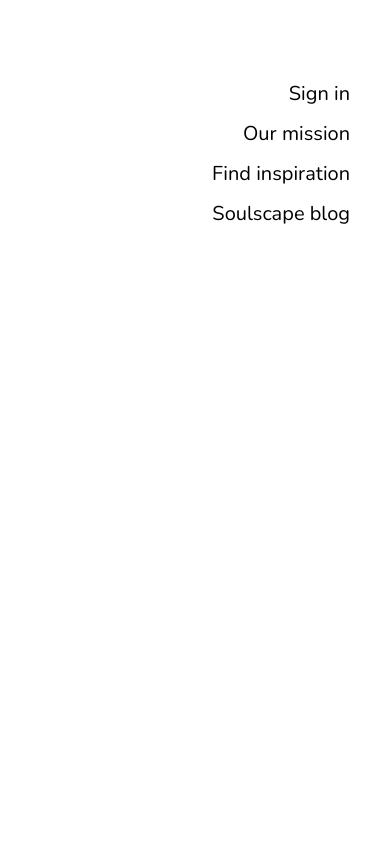
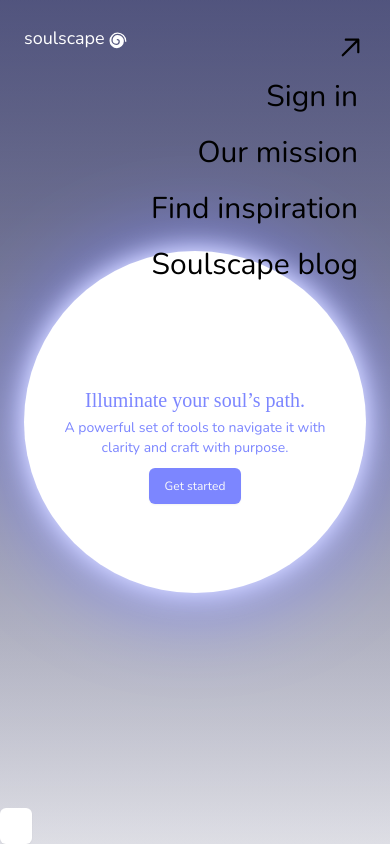
Before and after one commit to capt-ines/my-next-app, a Next.js app: page / in a window 390 px wide. Both pictures are taken after a click on the button 356 px from the left and 40 px from the top of the page. Shown: the top 844 px of the page. Built offline with nearby package versions, Linux system fonts and the light colour scheme; a web font is replaced by a local one.

Commit message:
fix: hamburger menu component structure and animation glitch after color change

```diff
--- a/src/components/layout/IndexLayout.tsx
+++ b/src/components/layout/IndexLayout.tsx
@@ -9,19 +9,22 @@
 
 function IndexLayout({ children }: LayoutProps) {
   return (
-    <div className="from-index-background to-index-background2 overflow-hidden bg-linear-to-b">
+    <>
+      <div className="from-accent/30 absolute h-[1000px] w-screen bg-linear-to-b to-transparent" />
+      <div className="from-index-background to-index-background2 overflow-hidden bg-linear-to-b to-60%">
         <div className="absolute h-screen w-screen blur-2xl">
           <MouseLight />
         </div>
 
         <div className="relative">
           <div className="absolute right-0 left-0">
-          <Header color="white" />
+            <Header />
           </div>
           <main className="mx-6 mb-20">{children}</main>
         </div>
         <Footer />
       </div>
+    </>
   );
 }
 
--- a/src/components/layout/Layout.tsx
+++ b/src/components/layout/Layout.tsx
@@ -19,7 +19,7 @@
         <Particle />
       </div>
       <div className="bg-global-background/30 min-h-screen min-w-screen overflow-hidden">
-        <Header color="foreground" />
+        <Header />
         <main className="mt-4 mb-20 min-h-[calc(100vh-160px)] md:mt-6">
           {children}
         </main>
--- a/src/components/ui/HamburgerMenu.tsx
+++ b/src/components/ui/HamburgerMenu.tsx
@@ -2,9 +2,42 @@
 import { useState } from "react";
 import clsx from "clsx";
 import Link from "next/link";
+import { usePathname } from "next/navigation";
+import { motion } from "framer-motion";
+import { ArrowUpIcon } from "@radix-ui/react-icons";
 
-const HamburgerMenu = ({ color }) => {
+interface DotTypes {
+  isOpen: boolean;
+  isBig?: boolean;
+  backgroundColor: string;
+}
+
+const Dot = ({ backgroundColor, isOpen, isBig = false }: DotTypes) => (
+  <motion.div
+    animate={
+      isOpen ? { backgroundColor: "var(--color-global-background)" } : {}
+    }
+    transition={{ duration: 0.3 }}
+    initial={{ backgroundColor: backgroundColor }}
+    className={`z-50 h-1 w-1 transform rounded-full transition duration-800 ease-in-out ${
+      isBig
+        ? isOpen
+          ? `scale-[50000%]`
+          : `scale-[100%] group-hover:scale-[120%]`
+        : isOpen
+          ? `scale-[900%]`
+          : `scale-[100%] group-hover:scale-[120%]`
+    }`}
+  />
+);
+
+const HamburgerMenu = () => {
   const [isOpen, setIsOpen] = useState(false);
+  const pathname = usePathname();
+  const isIndex = pathname === "/";
+  const backgroundColor = isIndex
+    ? "var(--color-white)"
+    : "var(--color-foreground)";
 
   const toggleMenu = () => {
     setIsOpen((prev) => !prev);
@@ -17,84 +50,52 @@
         className="group -my-4 -mr-6 flex cursor-pointer flex-col items-center gap-1 p-6"
       >
         <div className="flex gap-1">
-          <div
-            className={clsx(
-              `bg-${color} z-50 h-1 w-1 transform rounded-full transition-transform duration-100`,
-              isOpen ? "scale-[900%]" : "group-hover:scale-120",
-            )}
-          ></div>
-          <div
-            className={clsx(
-              `bg-${color} z-50 h-1 w-1 transform rounded-full transition-transform duration-100`,
-              isOpen ? "scale-[900%]" : "group-hover:scale-120",
-            )}
-          ></div>
-          <div
-            className={clsx(
-              `bg-${color} z-50 h-1 w-1 transform rounded-full transition-transform duration-100`,
-              isOpen ? "scale-[900%]" : "group-hover:scale-120",
-            )}
-          ></div>
+          <Dot isOpen={isOpen} backgroundColor={backgroundColor} />
+          <Dot isOpen={isOpen} backgroundColor={backgroundColor} />
+          <Dot isOpen={isOpen} backgroundColor={backgroundColor} />
         </div>
         <div className="flex gap-1">
-          <div
-            className={clsx(
-              `bg-${color} z-50 h-1 w-1 transform rounded-full transition-transform duration-100`,
-              isOpen ? "scale-[900%]" : "group-hover:scale-120",
-            )}
-          ></div>
-          <div
-            className={clsx(
-              `bg-${color} z-[51] h-1 w-1 transform rounded-full transition duration-600`,
-              isOpen ? "bg-primary scale-[90000%]" : "group-hover:scale-120",
-            )}
-          ></div>
-          <div
-            className={clsx(
-              `bg-${color} z-50 h-1 w-1 transform rounded-full transition-transform duration-100`,
-              isOpen ? "scale-[900%]" : "group-hover:scale-120",
-            )}
-          ></div>
+          <Dot isOpen={isOpen} backgroundColor={backgroundColor} />
+          <Dot isOpen={isOpen} backgroundColor={backgroundColor} isBig={true} />
+          <Dot isOpen={isOpen} backgroundColor={backgroundColor} />
         </div>
         <div className="flex gap-1">
-          <div
-            className={clsx(
-              `bg-${color} z-50 h-1 w-1 transform rounded-full transition-transform duration-100`,
-              isOpen ? "scale-[900%]" : "group-hover:scale-120",
-            )}
-          />
-          <div
-            className={clsx(
-              `bg-${color} z-50 h-1 w-1 transform rounded-full transition-transform duration-100`,
-              isOpen ? "scale-[900%]" : "group-hover:scale-120",
-            )}
-          ></div>
-          <div
-            className={clsx(
-              `bg-${color} z-50 h-1 w-1 transform rounded-full transition-transform duration-100`,
-              isOpen ? "scale-[900%]" : "group-hover:scale-120",
-            )}
-          ></div>
+          <Dot isOpen={isOpen} backgroundColor={backgroundColor} />
+          <Dot isOpen={isOpen} backgroundColor={backgroundColor} />
+          <Dot isOpen={isOpen} backgroundColor={backgroundColor} />
         </div>
       </button>
+      <div
+        className={`text-primary-foreground absolute top-10 right-8 z-52 flex flex-col items-end gap-3 text-right transition duration-600 ease-in-out min-[580px]:right-10 min-[580px]:gap-4 min-[580px]:text-2xl ${isOpen ? `opacity-100` : `translate-x-60 -translate-y-60 opacity-0`}`}
+      >
+        <button onClick={toggleMenu} className="cursor-pointer pb-3 pl-6">
+          <ArrowUpIcon className="scale-220 rotate-45" />
+        </button>
         <ul
-        className={`text-primary-foreground absolute top-20 right-10 z-52 flex flex-col gap-3 text-right text-xl transition duration-600 ease-in-out min-[580px]:right-30 min-[580px]:gap-4 min-[580px]:text-2xl ${isOpen ? `opacity-100` : `translate-x-60 -translate-y-60 opacity-0`}`}
+          className={`flex flex-col gap-5 text-right text-3xl transition duration-600 ease-in-out min-[580px]:right-30 min-[580px]:gap-6 ${isOpen ? `opacity-100` : `translate-x-60 -translate-y-60 opacity-0`}`}
         >
+          <li className="transition duration-400 hover:scale-110">
+            {" "}
             <Link onClick={toggleMenu} href="/login">
-          <li className="transition duration-400 hover:scale-110">Sign in</li>
+              Sign in
             </Link>
+          </li>
+          <li className="transition duration-400 hover:scale-110">
             <Link onClick={toggleMenu} href="/about">
-          <li className="transition duration-400 hover:scale-110">
               Our mission
+            </Link>
           </li>
-        </Link>
           <li className="transition duration-400 hover:scale-110">
             Find inspiration
           </li>
-        <li translate="no" className="transition duration-400 hover:scale-110">
+          <li
+            translate="no"
+            className="transition duration-400 hover:scale-110"
+          >
             Soulscape blog
           </li>
         </ul>
+      </div>
     </nav>
   );
 };
--- a/src/components/ui/Header.tsx
+++ b/src/components/ui/Header.tsx
@@ -3,12 +3,15 @@
 import HamburgerMenu from "./HamburgerMenu";
 import Navbar from "./Navbar";
 import { PiSpiralFill } from "react-icons/pi";
-
 import Link from "next/link";
 import useMediaQuery from "@/hooks/useMediaQuery";
+import { usePathname } from "next/navigation";
 
-const Header = ({ color }) => {
+const Header = () => {
   const isDesktop = useMediaQuery("(min-width: 768px)");
+  const pathname = usePathname();
+  const isIndex = pathname === "/";
+  const color = isIndex ? "white" : "foreground";
 
   return (
     <header className="mx-content flex items-center justify-between pt-4">
@@ -23,7 +26,7 @@
           />
         </div>
       </Link>
-      {isDesktop ? <Navbar color={color} /> : <HamburgerMenu color={color} />}
+      {isDesktop ? <Navbar /> : <HamburgerMenu />}
     </header>
   );
 };
--- a/src/components/ui/HeroSection.tsx
+++ b/src/components/ui/HeroSection.tsx
@@ -21,7 +21,7 @@
       <motion.div
         animate={isClicked ? { opacity: 1 } : { opacity: 0 }}
         transition={{ duration: 1, ease: "easeOut" }}
-        className={`absolute h-screen w-screen scale-120 transition-colors duration-2000 ${isClicked ? "bg-accent z-100" : "bg-global-background -z-50"}`}
+        className={`absolute h-screen w-screen scale-120 transition-colors duration-2000 ${isClicked ? "bg-global-background z-100" : "bg-accent -z-50"}`}
       ></motion.div>
 
       <motion.section
@@ -38,7 +38,6 @@
               className={`text-center text-xl transition duration-1000 min-[400px]:text-2xl min-[480px]:text-3xl ${isClicked ? "text-transparent" : "text-accent"}`}
             >
               Illuminate your soul’s path.
-              {/* TODO: dark: illuminate, light: color */}
             </h1>
             <p
               className={`min-[400px]:text-md text-center text-sm transition duration-1000 min-[480px]:text-lg ${isClicked ? "text-transparent" : "text-accent"}`}
@@ -51,7 +50,7 @@
           <Button
             onClick={() => handlePingAndRedirect("/register")}
             variant={"secondary"}
-            className={`absolute translate-y-16 cursor-pointer text-xs transition min-[480px]:mt-8 sm:text-sm ${isClicked ? "bg-transparent text-transparent duration-1000" : "duration-500 hover:scale-105"}`}
+            className={`bg-accent absolute translate-y-16 cursor-pointer text-xs transition min-[480px]:mt-8 sm:text-sm ${isClicked ? "bg-transparent text-transparent duration-1000" : "duration-500 hover:scale-105"}`}
           >
             Get started
           </Button>
--- a/src/components/ui/Navbar.tsx
+++ b/src/components/ui/Navbar.tsx
@@ -1,6 +1,10 @@
 import Link from "next/link";
+import { usePathname } from "next/navigation";
 
-const Navbar = ({ color }) => {
+const Navbar = () => {
+  const pathname = usePathname();
+  const isIndex = pathname === "/";
+  const color = isIndex ? "white" : "foreground";
   return (
     <nav>
       <ul className={`flex gap-6 text-${color}`}>
--- a/src/pages/_app.tsx
+++ b/src/pages/_app.tsx
@@ -8,9 +8,7 @@
 }
 
 export default function App({ Component, pageProps }: AppProps) {
-  const getLayout =
-    Component.getLayout ||
-    ((page) => <Layout color="foreground">{page}</Layout>);
+  const getLayout = Component.getLayout || ((page) => <Layout>{page}</Layout>);
 
   return (
     <>
--- a/src/styles/global-styles.css
+++ b/src/styles/global-styles.css
@@ -113,12 +113,11 @@
     --radius: 0.625rem;
 
     --global-background: theme(colors.zinc.200);
-    --index-background: theme(colors.zinc.600);
+    --index-background: theme(colors.zinc.700);
     --index-background2: theme(colors.white);
 
     --background: theme(colors.white);
     --foreground: theme(colors.black);
-    /* TODO: foreground white only on index layout */
 
     --primary: theme(colors.white);
     --primary-foreground: theme(colors.black);
@@ -167,7 +166,7 @@
     --primary: theme(colors.zinc.900);
     --primary-foreground: theme(colors.white);
 
-    --secondary: theme(colors.slate.300);
+    --secondary: theme(colors.slate.500);
     --secondary-foreground: theme(colors.white);
 
     --card: oklch(0.205 0 0);
```
Lines whose indentation alone changed are shown as unchanged.
